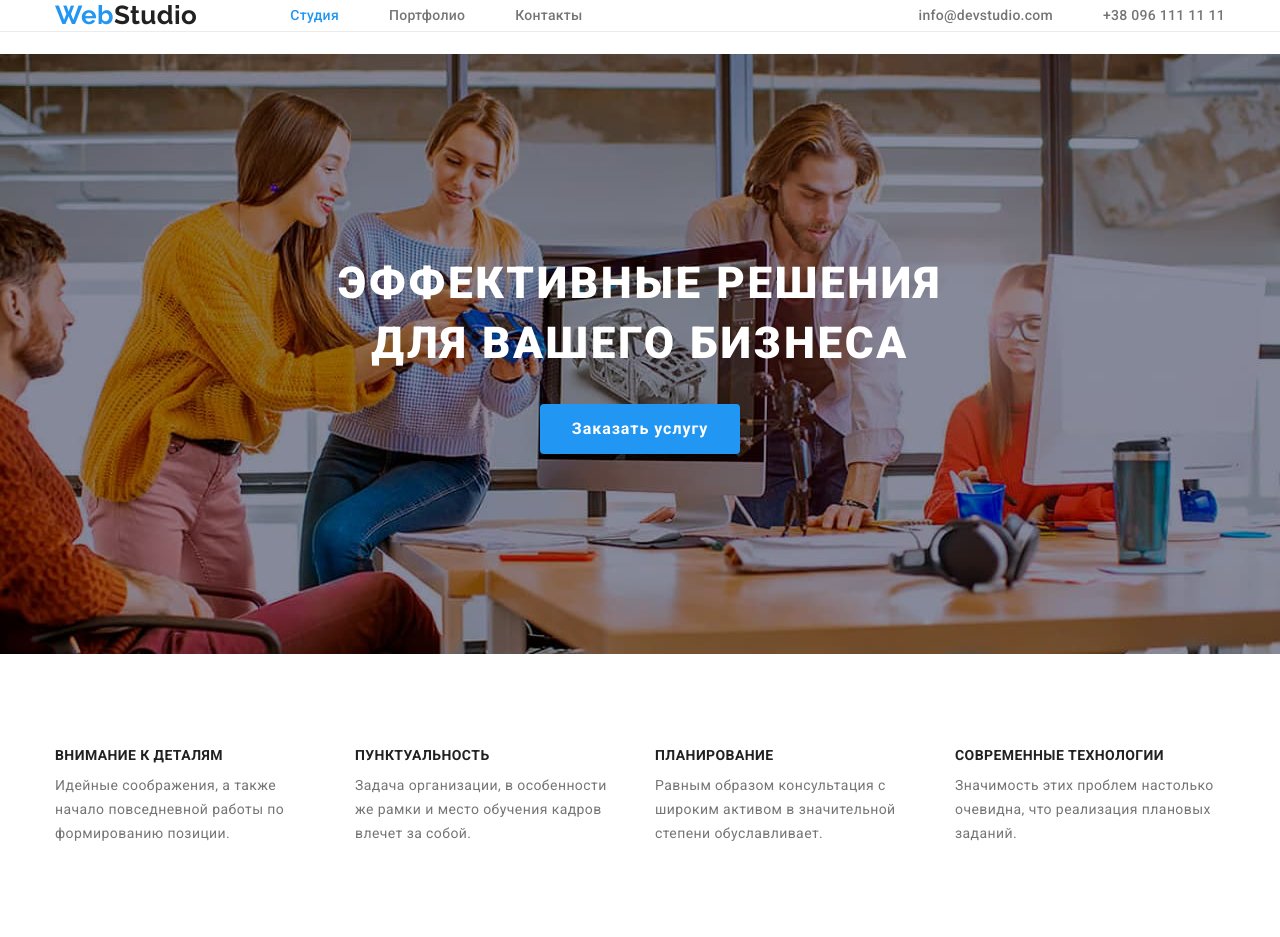
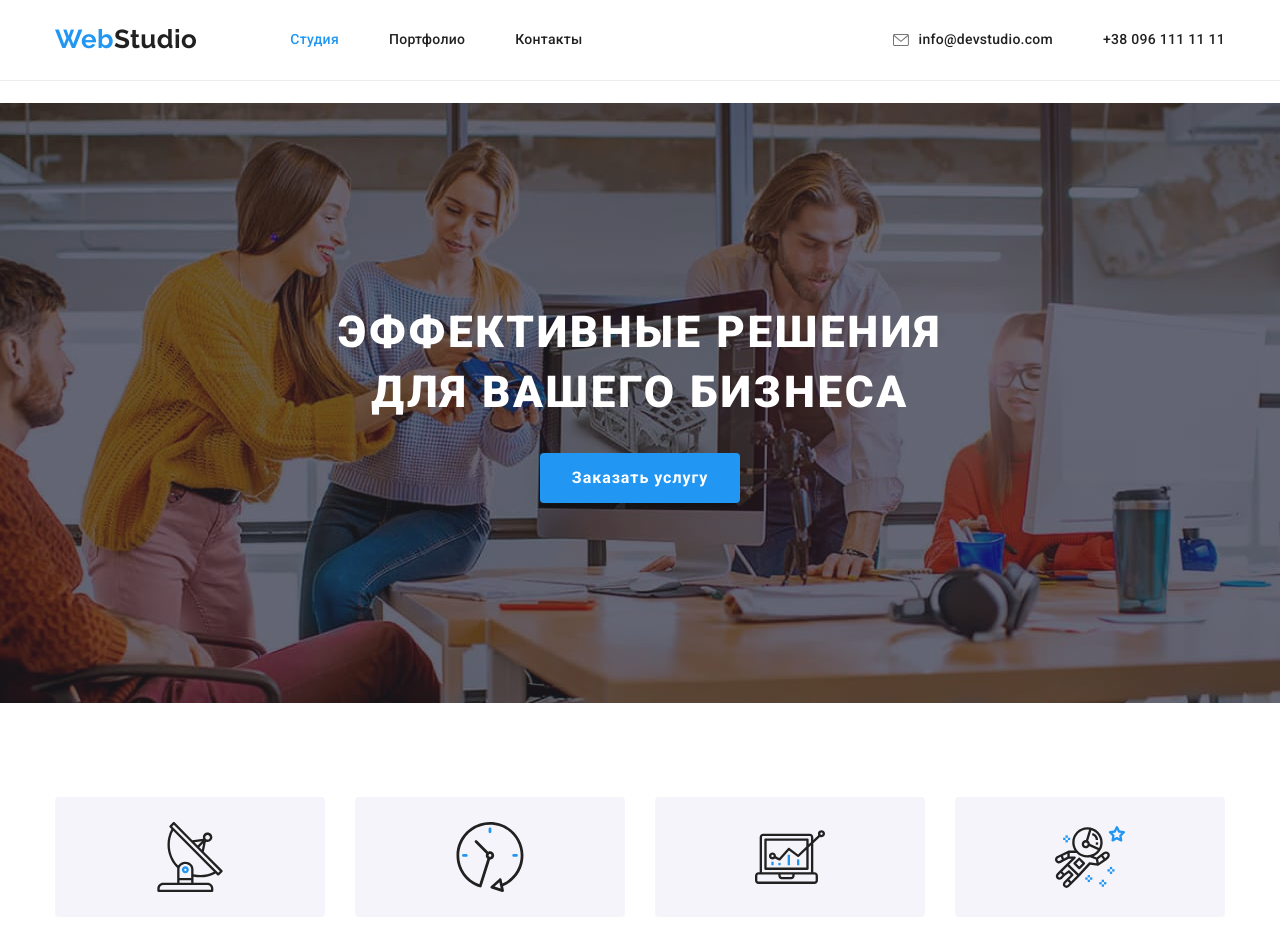
Before and after one commit to Polonkoev/goit-markup-hw-08, a plain HTML site: page index.html in a window 1280 px wide. Shown: the top 937 px of the page. Drawn offline with nearby package versions, Linux system fonts and the light colour scheme.

Commit message:
установлен features

```diff
--- a/css/styless.css
+++ b/css/styless.css
@@ -132,23 +132,36 @@ img {
 }
 
 .nav-mailto {
+
+
+
     margin-right: 50px;
 }
 
+.nav-icon-decor {
+
+    margin-right: 10px;
+}
+
+
 .nav-decor {
+    display: flex;
+    align-items: center;
     text-decoration: none;
     list-style: none;
     letter-spacing: 0.02em;
     color: var(--main-txt-color);
     padding-top: 32px;
     padding-bottom: 32px;
-    color: var(--sec-accent-color);
+    /* color: var(--sec-accent-color); */
 }
 
 .nav-decor:hover,
 .nav-decor:focus {
     color: var(--main-accent-color);
 }
+
+
 
 /* /Navigation */
 
@@ -167,17 +180,16 @@ img {
     min-height: 600px;
     margin-left: auto;
     margin-right: auto;
-    background-image: url(../images/img-main/hero-img.jpg);
+    background-image: linear-gradient(rgba(47, 48, 58, 0.4), rgba(47, 48, 58, 0.4)), url(../images/img-main/hero-img.jpg);
     background-repeat: no-repeat;
     background-position: center;
     background-size: cover;
-    /* background-color: rgba(47, 48, 58, 0.4); */
+
 
     padding-top: 200px;
     padding-bottom: 200px;
 }
 
-/* .overlay {} */
 
 .hero-txt {
     max-width: 696px;
@@ -238,9 +250,38 @@ img {
 
 /* ============== Features ============== */
 
+.features-icon-list {
+    display: flex;
+    list-style: none;
+    margin-bottom: 30px;
+
+}
+
+
+
+.features-icon-item {
+    display: flex;
+    justify-content: center;
+    align-items: center;
+    width: 270px;
+    height: 120px;
+    background-color: #F5F4FA;
+    border-radius: 4px;
+    background-size: cover;
+    background-position: center;
+
+}
+
+
+
+.features-icon-item:not(:last-child) {
+    margin-right: 30px;
+}
+
 .features-list {
     display: flex;
     list-style: none;
+
 }
 
 .features-item-description {
@@ -266,6 +307,7 @@ img {
 }
 
 .features-list-item {
+
     width: 270px;
 }
 
--- a/index.html
+++ b/index.html
@@ -45,7 +45,10 @@
         <ul class="nav-mail-tel">
           <li class="nav-mailto">
             <a class="nav-decor" href="mailto:info@devstudio.com"
-              >info@devstudio.com</a
+              ><svg class="nav-icon-decor" width="16" height="12">
+                <use href="/images/symbol-defs.svg#icon-letter-img"></use>
+              </svg>
+              info@devstudio.com</a
             >
           </li>
           <li>
@@ -65,6 +68,28 @@
       <!--Features-->
       <section class="section">
         <div class="container">
+          <ul class="features-icon-list">
+            <li class="features-icon-item">
+              <svg class="features-icon" width="70" height="70">
+                <use href="./images/symbol-defs.svg#icon-antenna-1"></use>
+              </svg>
+            </li>
+            <li class="features-icon-item">
+              <svg class="features-icon" width="70" height="70">
+                <use href="./images/symbol-defs.svg#icon-clock-1"></use>
+              </svg>
+            </li>
+            <li class="features-icon-item">
+              <svg class="features-icon" width="70" height="70">
+                <use href="./images/symbol-defs.svg#icon-diagram-1"></use>
+              </svg>
+            </li>
+            <li class="features-icon-item">
+              <svg class="features-icon" width="70" height="70">
+                <use href="./images/symbol-defs.svg#icon-astronaut-1"></use>
+              </svg>
+            </li>
+          </ul>
           <ul class="features-list">
             <li class="features-list-item">
               <h3 class="features-head">Внимание к деталям</h3>
```
Also changed, not shown: images/WebStudio.svg (deleted), images/img-main/letter-img.svg (deleted), images/img-main/tel-img.svg (deleted), images/symbol-defs.svg (added).
